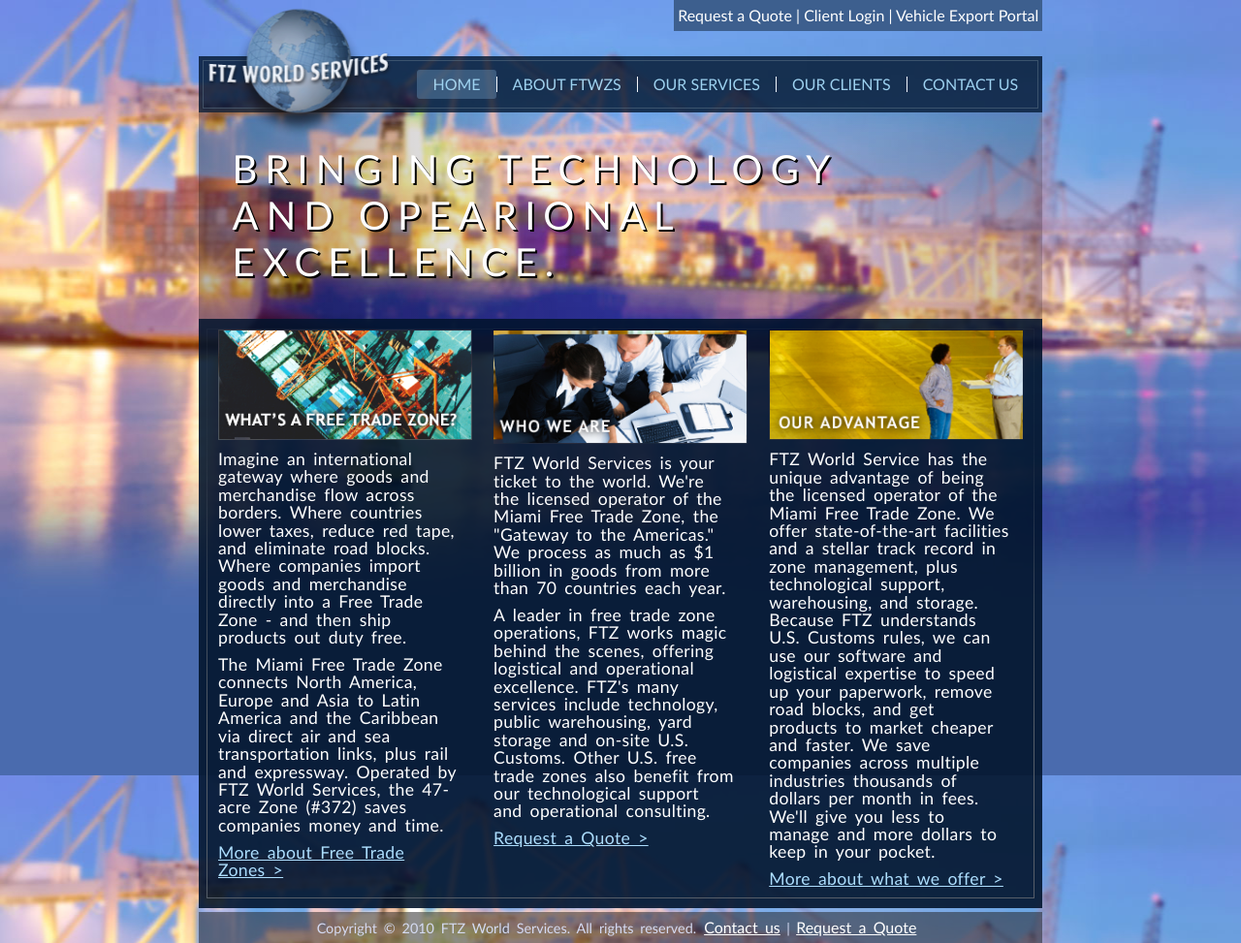
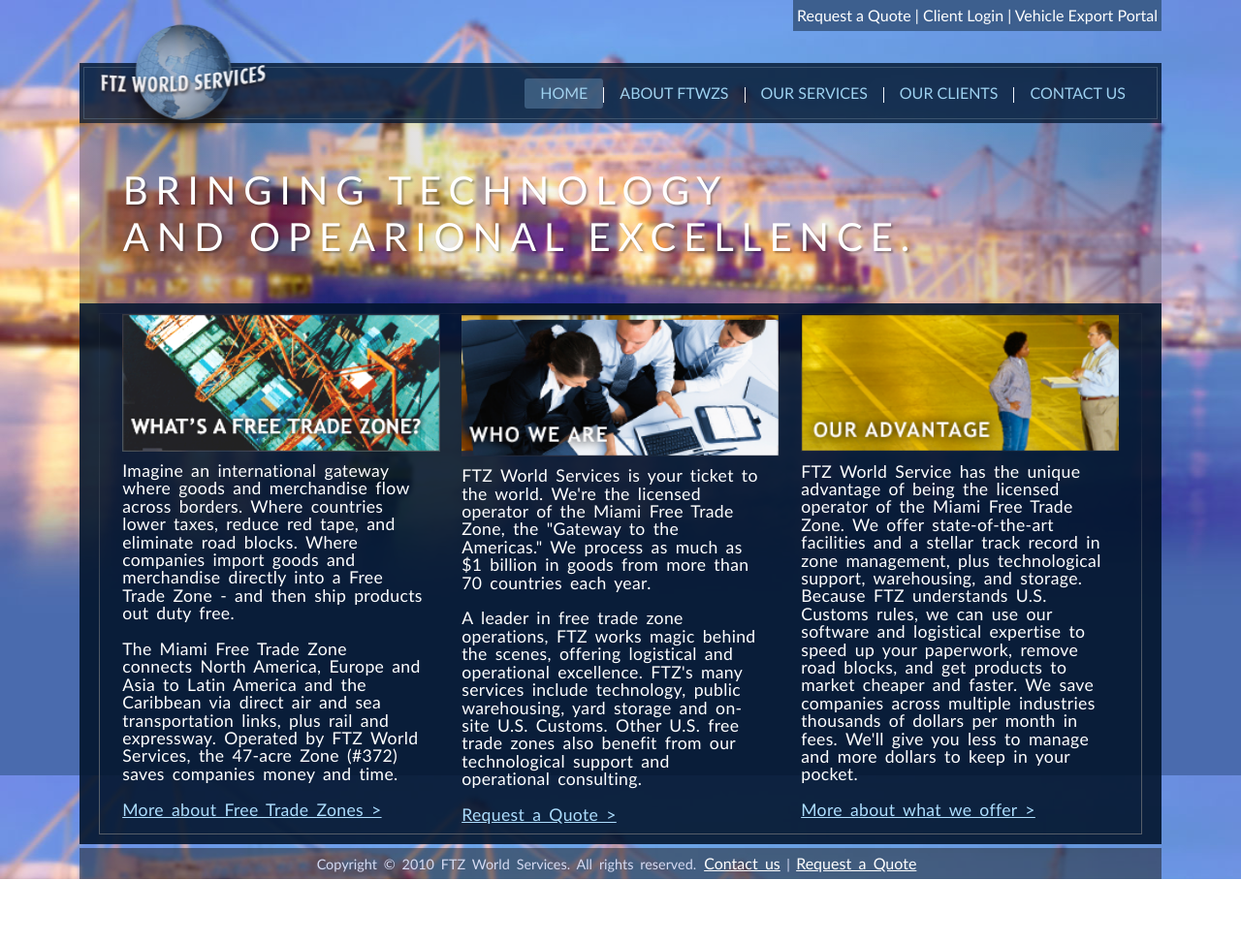
Before and after one commit to zedan101/Task-2-, a plain HTML site: page index.html in a window 1280 px wide. Shown: the whole page at 97% size. After the commit the page ends 907 px from the top, so only its background shows below. Drawn offline with nearby package versions, Linux system fonts and the light colour scheme.

Commit message:
Add files via upload

```diff
--- a/index.css
+++ b/index.css
@@ -6,9 +6,8 @@
     font-family: 'Trebuchet MS';
 }
 
-.main-website{
-    margin: 0% 16%;
-
+.vertical{
+    display: none;
 }
 
 header{
@@ -58,16 +57,14 @@
 }
 
 .logo{
-    height: 16%;
-    width:auto;
-    top:1%;
+    width: 200px;
+    height:auto;
+    top:3%;
 }
 
 .nav-tabs{
     border-bottom: none;
     padding: 1% 0.2%;
-
-
 }
 
 .nav-lists{
@@ -88,7 +85,6 @@
 }
 
 .banner{
-    /* background-color:rgba(14, 0, 0, 0.3);  */
     background-image: linear-gradient(to right,rgba(14, 0, 0, 0.3),rgba(14, 0, 0, 0.0),rgba(14, 0, 0, 0.2));
 }
 
@@ -100,7 +96,7 @@
     word-spacing: 0rem;
     padding:4%;
     padding-right: 5%;
-    text-shadow: 2px 2px black;
+    text-shadow: 2px 2px 2px rgba(0, 0, 0, 0.3);
 }
 
 .tile-image{
@@ -108,15 +104,19 @@
     margin-bottom: 0.7rem;
 }
 
-.container{
+.contain{
     background-color:rgba(2, 20, 43, 0.889);
     margin: 0%;
     padding: 10px 20px;
 }
+.row{
+    margin: 0%;
 
+}
 .inner-border{
     border:1px solid rgba(86, 94, 105, 1) ;
     border-image: linear-gradient(to top, rgba(86, 94, 105, 1) 30%, rgba(86, 94, 105, 0.1) 80%)1;
+
 }
 
 .main-content{
@@ -180,11 +180,8 @@
 
 @media screen and (min-width: 1080px){
     .logo{
-        width: 15%;
-        height: auto;
-        top:1%
+        top:3%
     }
-
     .separator{
         margin-top:0.8%;
         height: 1rem;
@@ -211,8 +208,14 @@
         font-size: 1rem;
     }
 }
+@media screen and (max-width:977px) {
+    .logo{
 
-@media screen and (max-width:779px) {
+        top: 2%;
+    }
+}
+
+@media screen and (max-width:879px) {
     .logo{
         display: none;
     }
@@ -224,3 +227,15 @@
     }
 
 }
+
+@media screen and (max-width:430px) {
+    .logo{
+        display: none;
+    }
+   .horizontal{
+    display: none;
+   }
+   .vertical{
+    display: inline-block;
+   }
+}
--- a/index.html
+++ b/index.html
@@ -11,14 +11,21 @@
         <link rel="stylesheet" href="index.css">
     </head>
     <body>
-    <section class="main-website">
+    <section class="container-sm">
         <header>
             <section><a href="">Request a Quote</a> | <a href="">Client Login</a> | <a href="">Vehicle Export Portal</a></section>
         </header>
-        <nav class="nav-bar px-1 py-1">
+        <nav class="nav-bar px-1 py-1 row">
             <img src="Images/logo.png" alt="logo" class="logo position-absolute mx-1">
             <div class="nav-tab-container">
-                <ul class="nav-tabs list-group list-group-horizontal justify-content-end px-1">
+                <ul class="horizontal nav-tabs list-group list-group-horizontal justify-content-end px-1">
+                    <li class="nav-lists list-item d-inline-flex list-group-item p-0"><a href="index.html" class="active" >HOME</a></li><span class="separator"></span>
+                    <li class="nav-lists list-item d-inline-flex list-group-item p-0"><a href="#">ABOUT FTWZS</a></li><span class="separator"></span>
+                    <li class="nav-lists list-item d-inline-flex list-group-item p-0"><a href="services.html">OUR SERVICES</a></li><span class="separator"></span>
+                    <li class="nav-lists list-item d-inline-flex list-group-item p-0"><a href="#">OUR CLIENTS</a></li><span class="separator"></span>
+                    <li class="nav-lists list-item d-inline-flex list-group-item p-0"><a href="#">CONTACT US</a></li>
+                </ul>
+                <ul class="vertical nav-tabs list-group list-group-vertical justify-content-end px-1">
                     <li class="nav-lists list-item d-inline-flex list-group-item p-0"><a href="index.html" class="active" >HOME</a></li><span class="separator"></span>
                     <li class="nav-lists list-item d-inline-flex list-group-item p-0"><a href="#">ABOUT FTWZS</a></li><span class="separator"></span>
                     <li class="nav-lists list-item d-inline-flex list-group-item p-0"><a href="services.html">OUR SERVICES</a></li><span class="separator"></span>
@@ -27,34 +34,30 @@
                 </ul>
             </div>
         </nav>
-        <div class="banner">
+
+        <div class="banner row">
             <h1 class="banner-text text-wrap pb-0 text-uppercase text-white mb-0">bringing technology</h1>
             <h1 class="banner-text text-wrap pt-0 text-uppercase text-white mb-0">and opearional excellence.</h1></h1>
         </div>
 
-            <main class="container">
+            <main class="contain row">
             <div class="inner-border row">
                 <div class="main-content d-flex col-lg-4">
                 <img src="images/tile1.png" alt="tile1" class="tile-image brighter">
-                <p class="main-text text-white">Imagine an international gateway where goods and merchandise flow across borders. Where countries lower taxes, reduce red tape, and eliminate road blocks. Where companies import goods and merchandise directly into a Free Trade Zone - and then ship products out duty free.</p>
-                <p class="main-text text-white">The Miami Free Trade Zone connects North America, Europe and Asia to Latin America and the Caribbean via direct air and sea transportation links, plus rail and expressway. Operated by FTZ World Services, the 47-acre Zone (#372) saves companies money and time.</p>
-                <p class="main-text text-white"><a href="#" class="main-para-link">More about Free Trade Zones ></a></p>
+                <p class="main-text text-white">Imagine an international gateway where goods and merchandise flow across borders. Where countries lower taxes, reduce red tape, and eliminate road blocks. Where companies import goods and merchandise directly into a Free Trade Zone - and then ship products out duty free. <br><br> The Miami Free Trade Zone connects North America, Europe and Asia to Latin America and the Caribbean via direct air and sea transportation links, plus rail and expressway. Operated by FTZ World Services, the 47-acre Zone (#372) saves companies money and time. <br><br><a href="#" class="main-para-link">More about Free Trade Zones ></a></p>
                 </div>
                 <div class="main-content d-flex col-lg-4">
                 <img src="images/tile2.png" alt="tile2" class="tile-image">
-                <p class="main-text text-white">FTZ World Services is your ticket to the world. We're the licensed operator of the Miami Free Trade Zone, the "Gateway to the Americas." We process as much as $1 billion in goods from more than 70 countries each year.</p>
-                <p class="main-text text-white">A leader in free trade zone operations, FTZ works magic behind the scenes, offering logistical and operational excellence. FTZ's many services include technology, public warehousing, yard storage and on-site U.S. Customs. Other U.S. free trade zones also benefit from our technological support and operational consulting.</p>
-                <p class="main-text text-white"><a href="#" class="main-para-link">Request a Quote ></a></p>
+                <p class="main-text text-white">FTZ World Services is your ticket to the world. We're the licensed operator of the Miami Free Trade Zone, the "Gateway to the Americas." We process as much as $1 billion in goods from more than 70 countries each year. <br><br> A leader in free trade zone operations, FTZ works magic behind the scenes, offering logistical and operational excellence. FTZ's many services include technology, public warehousing, yard storage and on-site U.S. Customs. Other U.S. free trade zones also benefit from our technological support and operational consulting. <br><br> <a href="#" class="main-para-link">Request a Quote ></a></p>
                 </div>
                 <div class="main-content d-flex col-lg-4 ">
                 <img src="images/tile3.png" alt="tile3" class="tile-image">
-                <p class="main-text text-white">FTZ World Service has the unique advantage of being the licensed operator of the Miami Free Trade Zone. We offer state-of-the-art facilities and a stellar track record in zone management, plus technological support, warehousing, and storage. Because FTZ understands U.S. Customs rules, we can use our software and logistical expertise to speed up your paperwork, remove road blocks, and get products to market cheaper and faster. We save companies across multiple industries thousands of dollars per month in fees. We'll give you less to manage and more dollars to keep in your pocket.</p>
-                <p class="main-text text-white"><a href="#" class="main-para-link">More about what we offer ></a></p>
+                <p class="main-text text-white">FTZ World Service has the unique advantage of being the licensed operator of the Miami Free Trade Zone. We offer state-of-the-art facilities and a stellar track record in zone management, plus technological support, warehousing, and storage. Because FTZ understands U.S. Customs rules, we can use our software and logistical expertise to speed up your paperwork, remove road blocks, and get products to market cheaper and faster. We save companies across multiple industries thousands of dollars per month in fees. We'll give you less to manage and more dollars to keep in your pocket. <br><br> <a href="#" class="main-para-link">More about what we offer ></a></p>
                 </div>
             </div>
             </main>
 
-            <footer class="mt-1">
+            <footer class="mt-1 row">
                 <div class="footer d-flex justify-content-center p-1">
                     <p class="footer-text">Copyright © 2010 FTZ World Services. All rights reserved.</p>
                     <ul class="footer-ul d-flex px-2 ">
```
